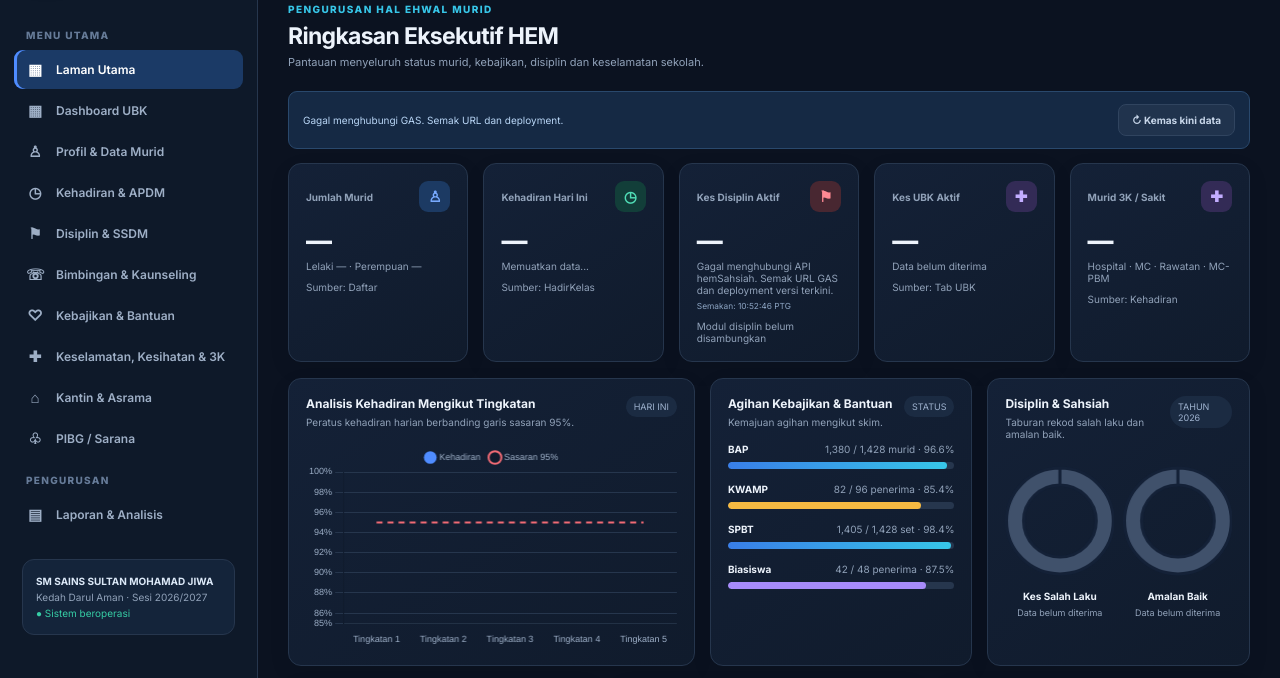
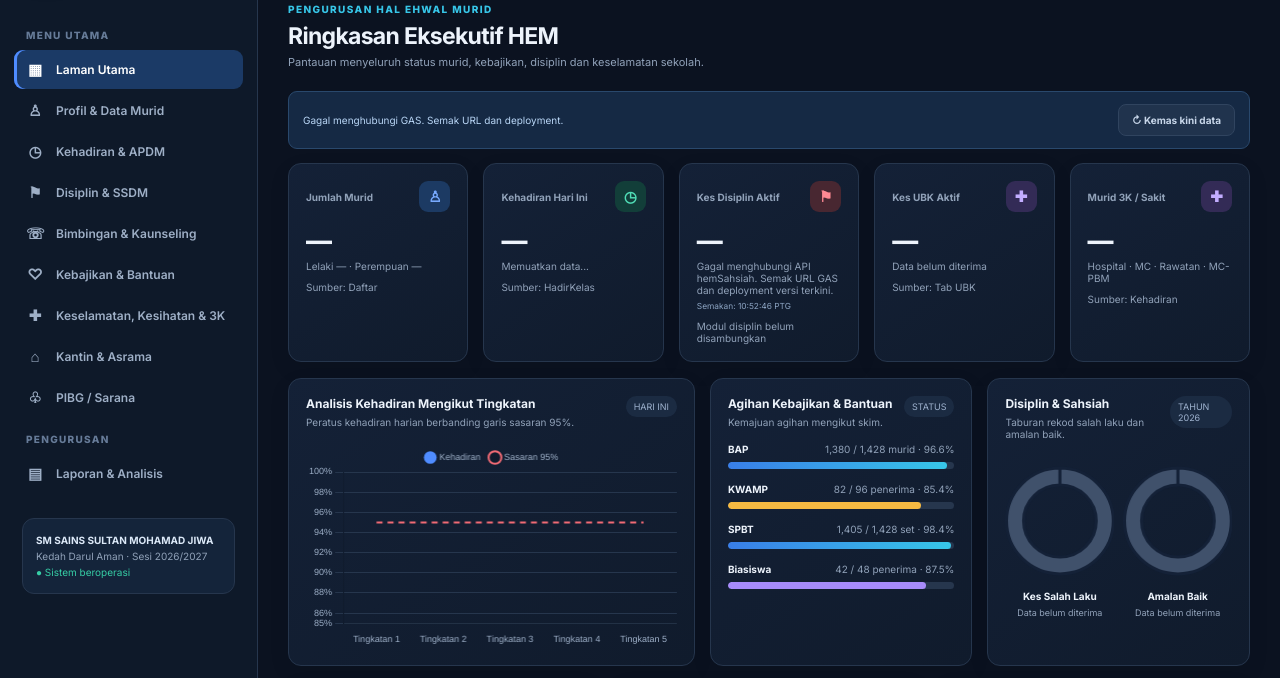
Before and after one commit to smadjiwa/boardhem, a plain HTML site: page index.html in a window 1280 px wide. Shown: the part 100-778 px from the top of the page. Drawn offline with nearby package versions, Linux system fonts and the light colour scheme.

Commit message:
Update index.html

```diff
--- a/index.html
+++ b/index.html
@@ -23,7 +23,6 @@
  <div class="brand"><div class="brand-mark"><img src="https://mylink.la/storage/avatars/a7/51148-a7263e64de7d87e7.png" alt="Logo rasmi SM Sains Sultan Mohamad Jiwa" onerror="this.style.display='none';this.parentElement.textContent='SM';this.parentElement.style.color='#17365d';this.parentElement.style.fontWeight='800'"></div><div class="brand-text"><strong>DASHBOARD HEM</strong><small>SM Sains Sultan Mohamad Jiwa</small><div class="brand-date">◷ &nbsp;<span id="hem-date">Memuatkan tarikh...</span></div></div></div>
  <div class="nav-label">Menu utama</div>
  <button class="nav-btn active" data-page="dashboard"><span class="nav-icon">▦</span>Laman Utama</button>
- <a class="nav-btn" href="https://smadjiwa.github.io/ubk/" target="_blank" rel="noopener noreferrer" style="text-decoration:none"><span class="nav-icon">▦</span>Dashboard UBK</a>
  <button class="nav-btn" data-page="murid"><span class="nav-icon">♙</span>Profil & Data Murid</button>
  <button class="nav-btn" data-page="kehadiran"><span class="nav-icon">◷</span>Kehadiran & APDM</button>
  <button class="nav-btn" data-page="disiplin"><span class="nav-icon">⚑</span>Disiplin & SSDM</button>
```
